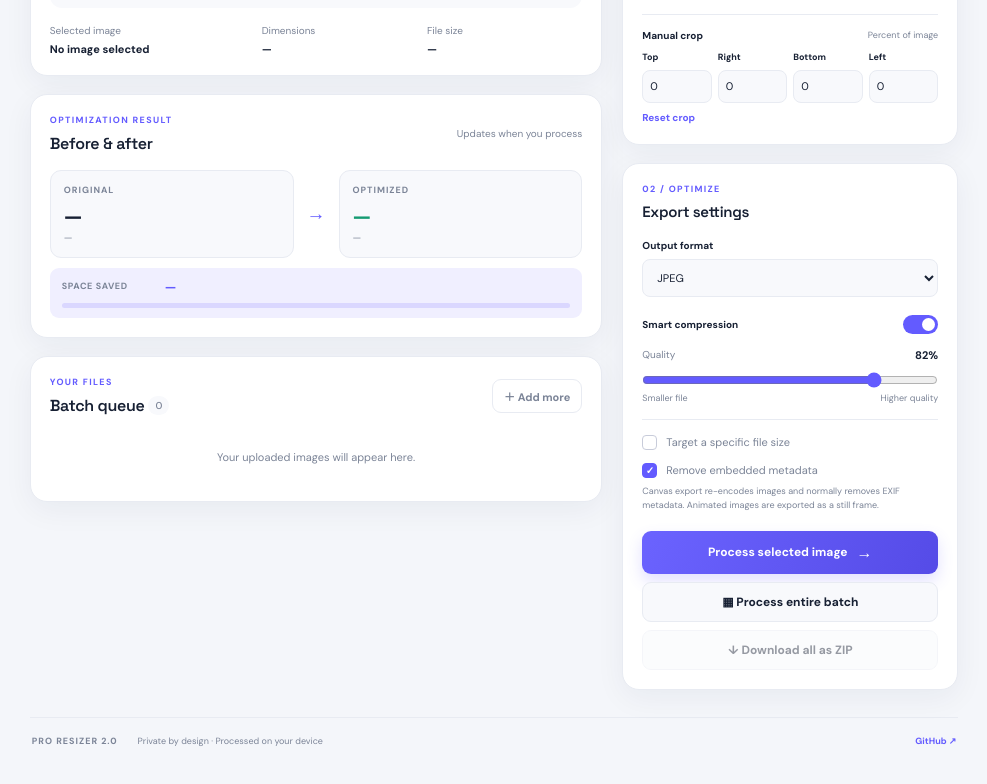
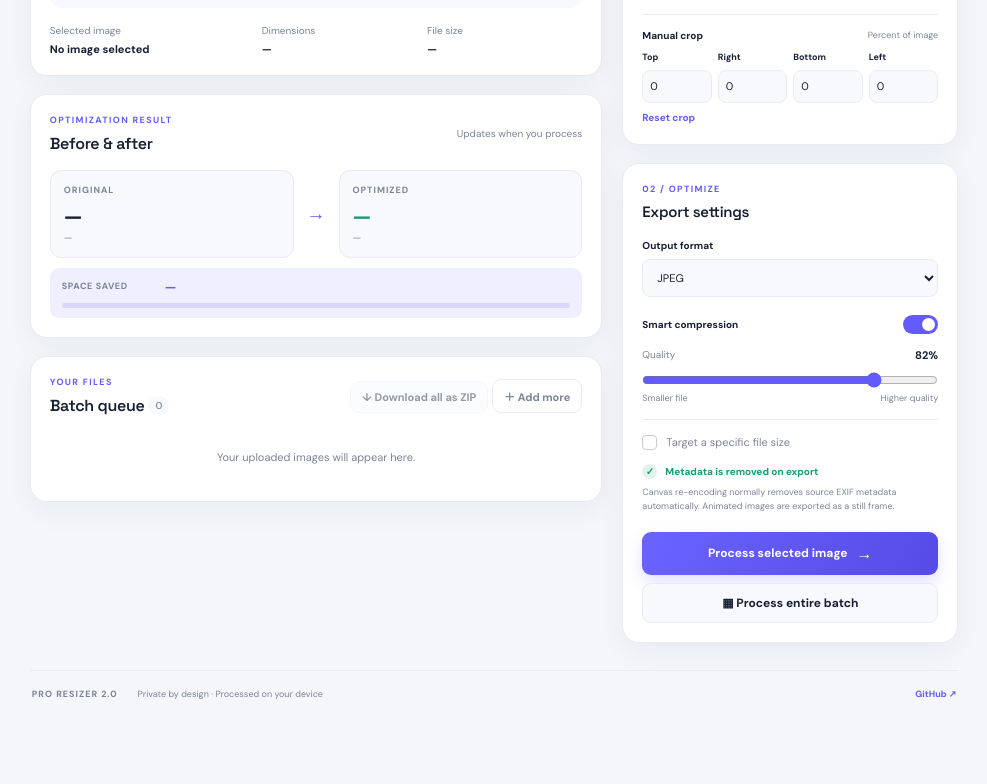
Before and after one commit to shivamyadav121/image-resizer, a plain HTML site: page index.html in a window 1280 px wide. Shown: the part 1251-2035 px from the top of the page, without its empty margins (268-1255 px from the left). After the commit the page ends 1988 px from the top, so only its background shows below. Drawn offline with nearby package versions, Linux system fonts and the light colour scheme.

Commit message:
Update title and enhance batch panel actions
Updated the title to reflect version 2.0 and enhanced the batch panel with additional actions.

```diff
--- a/index.html
+++ b/index.html
@@ -5,7 +5,7 @@
   <meta name="viewport" content="width=device-width, initial-scale=1">
   <meta name="theme-color" content="#101827">
   <meta name="description" content="Pro Resizer — resize, crop and compress images privately in your browser.">
-  <title>Pro Resizer  — Image Studio</title>
+  <title>Pro Resizer 2.0 — Image Studio</title>
   <link rel="preconnect" href="https://fonts.googleapis.com">
   <link rel="preconnect" href="https://fonts.gstatic.com" crossorigin>
   <link href="https://fonts.googleapis.com/css2?family=DM+Sans:wght@400;500;600;700&family=Space+Grotesk:wght@500;600;700&display=swap" rel="stylesheet">
@@ -73,8 +73,23 @@
           </section>
 
           <section class="panel batch-panel" id="batchPanel">
-            <div class="panel-heading"><div><div class="eyebrow">YOUR FILES</div><h2>Batch queue <span class="heading-count" id="fileCount">0</span></h2></div><button class="button button-small button-quiet" id="addMoreBtn" type="button">＋ Add more</button></div>
-            <div class="file-list" id="fileList"><div class="queue-empty">Your uploaded images will appear here.</div></div>
+            <div class="panel-heading batch-heading">
+              <div>
+                <div class="eyebrow">YOUR FILES</div>
+                <h2>Batch queue <span class="heading-count" id="fileCount">0</span></h2>
+              </div>
+              <div class="batch-actions">
+                <button class="button button-small button-secondary" id="downloadAllBtn" type="button" disabled>
+                  ↓ Download all as ZIP
+                </button>
+                <button class="button button-small button-quiet" id="addMoreBtn" type="button">
+                  ＋ Add more
+                </button>
+              </div>
+            </div>
+            <div class="file-list" id="fileList">
+              <div class="queue-empty">Your uploaded images will appear here.</div>
+            </div>
           </section>
         </section>
 
@@ -87,7 +102,6 @@
               <optgroup label="Instagram"><option value="1080x1080">Post — Square · 1080 × 1080</option><option value="1080x1350">Portrait · 1080 × 1350</option><option value="1080x566">Landscape · 1080 × 566</option><option value="1080x1920">Story / Reel · 1080 × 1920</option></optgroup>
               <optgroup label="YouTube"><option value="1280x720">Thumbnail · 1280 × 720</option><option value="2560x1440">Channel banner · 2560 × 1440</option></optgroup>
               <optgroup label="Facebook"><option value="1200x630">Link / feed · 1200 × 630</option><option value="1080x1080">Square post · 1080 × 1080</option><option value="820x312">Cover · 820 × 312</option></optgroup>
-              <optgroup label="TikTok"><option value="1080x1920">Video / cover · 1080 × 1920</option></optgroup>
               <optgroup label="LinkedIn"><option value="1200x627">Landscape post · 1200 × 627</option><option value="1584x396">Personal banner · 1584 × 396</option></optgroup>
               <optgroup label="Pinterest & X"><option value="1000x1500">Pinterest pin · 1000 × 1500</option><option value="1600x900">X post · 1600 × 900</option></optgroup>
               <optgroup label="Common"><option value="413x531">Passport photo · 413 × 531</option><option value="2480x3508">A4 at 300 DPI · 2480 × 3508</option></optgroup>
@@ -133,9 +147,19 @@
               <div class="target-input-row"><input class="control" id="targetSize" type="number" min="1" step="1" value="200"><select class="control unit-control" id="targetUnit"><option value="KB">KB</option><option value="MB">MB</option></select></div>
               <p class="help-text">We'll search for the highest quality that fits your target. Works best with JPEG and WebP.</p>
             </div>
-            <label class="check-line"><input type="checkbox" id="stripMetadata" checked><span class="custom-check"></span><span>Remove embedded metadata</span></label>
-            <p class="help-text">Canvas export re-encodes images and normally removes EXIF metadata. Animated images are exported as a still frame.</p>
-            <div class="export-actions"><button class="button button-primary button-full" id="processBtn" type="button">Process selected image <span>→</span></button><button class="button button-secondary button-full" id="processAllBtn" type="button">▦ Process entire batch</button><button class="button button-secondary button-full" id="downloadAllBtn" type="button" disabled>↓ Download all as ZIP</button></div>
+            <div class="metadata-note">
+              <span>✓</span>
+              <strong>Metadata is removed on export</strong>
+            </div>
+            <p class="help-text">Canvas re-encoding normally removes source EXIF metadata automatically. Animated images are exported as a still frame.</p>
+            <div class="export-actions">
+              <button class="button button-primary button-full" id="processBtn" type="button">
+                Process selected image <span>→</span>
+              </button>
+              <button class="button button-secondary button-full" id="processAllBtn" type="button">
+                ▦ Process entire batch
+              </button>
+            </div>
             <div class="progress-wrap" id="progressWrap" hidden><div class="progress-top"><span id="progressLabel">Processing images…</span><strong id="progressPercent">0%</strong></div><div class="progress-track"><i id="progressBar"></i></div></div>
           </section>
         </aside>
```
